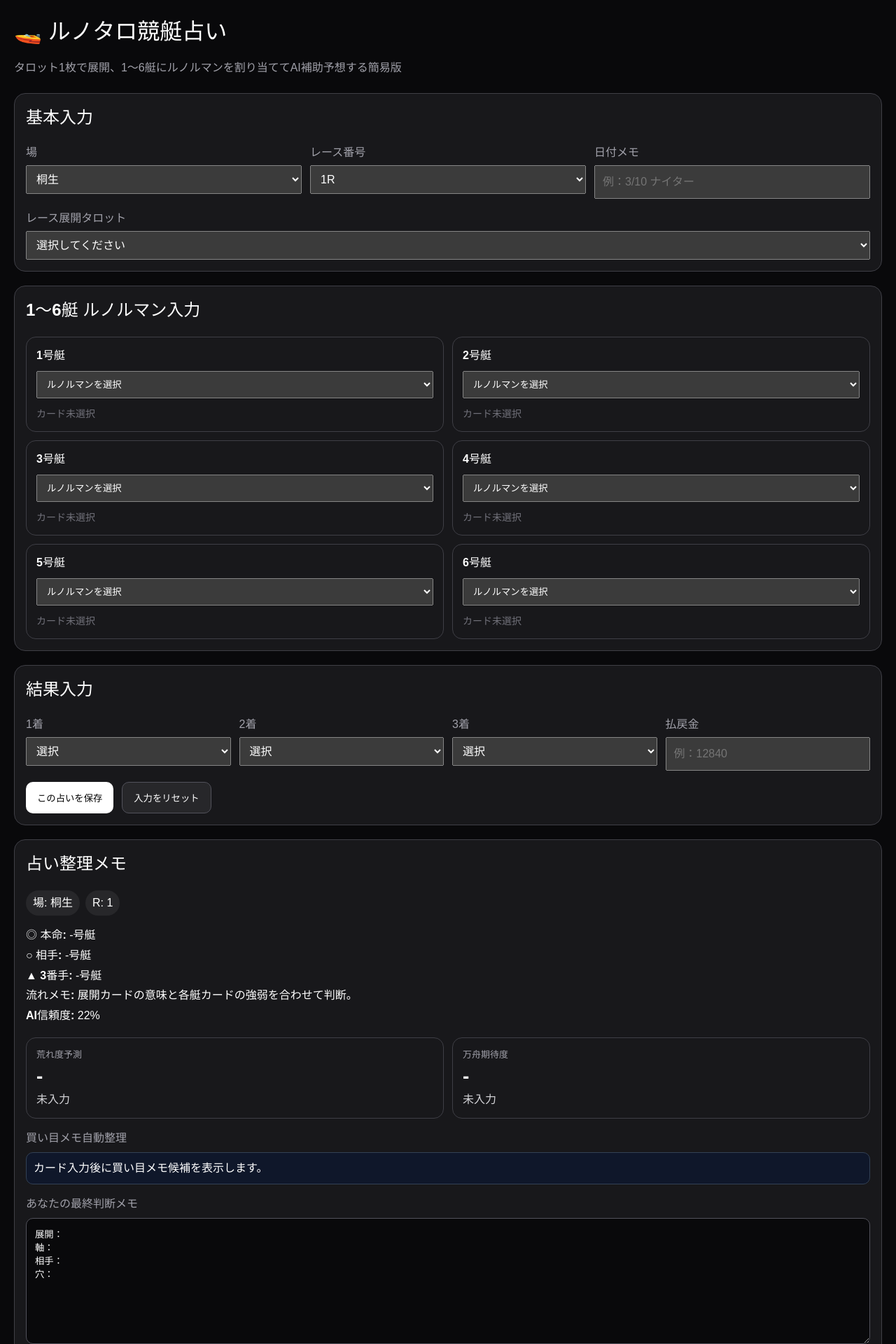
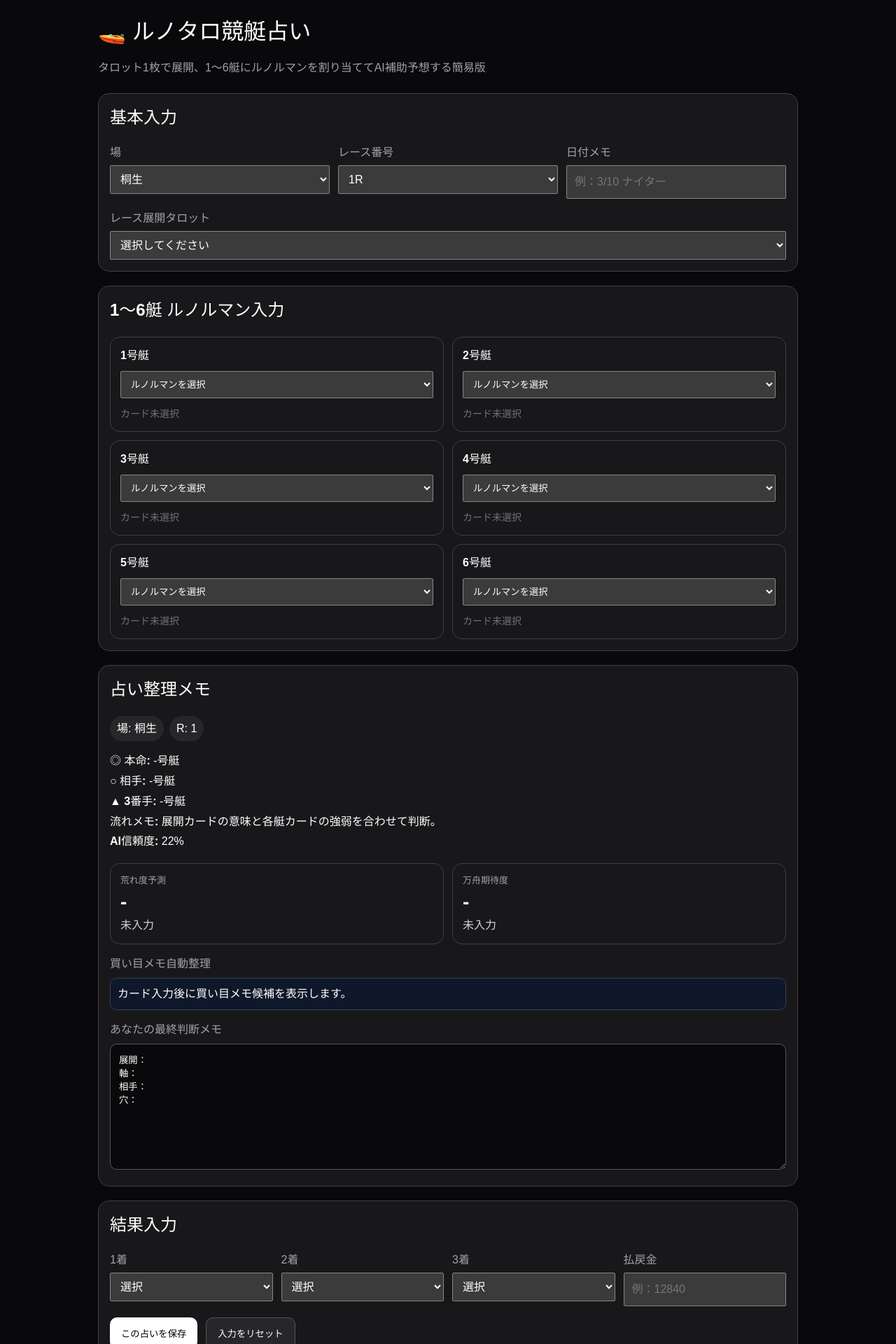
Before and after one commit to j1n77jp/runotaro-app, a React (Vite) app: page / in a window 1280 px wide. Shown: the part 20-1940 px from the top of the page at 70% size. Built offline with nearby package versions, Linux system fonts and the light colour scheme.

Commit message:
Update App.jsx

```diff
--- a/src/App.jsx
+++ b/src/App.jsx
@@ -145,14 +145,29 @@ export default function App() {
     >
       <div
         style={{
-          maxWidth: 1300,
+          maxWidth: 1000,
           margin: "0 auto",
           width: "100%",
           minWidth: 0,
         }}
       >
-        <h1 style={{ fontSize: 32, marginBottom: 8 }}>🚤 ルノタロ競艇占い</h1>
-        <p style={{ color: "#a1a1aa", marginBottom: 24 }}>
+        <h1
+          style={{
+            fontSize: 32,
+            marginBottom: 8,
+            textAlign: "left",
+          }}
+        >
+          🚤 ルノタロ競艇占い
+        </h1>
+
+        <p
+          style={{
+            color: "#a1a1aa",
+            marginBottom: 24,
+            textAlign: "left",
+          }}
+        >
           タロット1枚で展開、1〜6艇にルノルマンを割り当ててAI補助予想する簡易版
         </p>
 
@@ -161,17 +176,8 @@ export default function App() {
             display: "grid",
             gridTemplateColumns: "1fr",
             gap: 20,
-            alignItems: "start",
             width: "100%",
             minWidth: 0,
-          }}
-        >
-          <div
-            style={{
-              display: "grid",
-              gap: 20,
-              minWidth: 0,
-              width: "100%",
           }}
         >
           <BasicFormSection
@@ -193,25 +199,6 @@ export default function App() {
             updateBoatCard={updateBoatCard}
           />
 
-            <ResultSection
-              result={result}
-              payout={payout}
-              setPayout={setPayout}
-              updateResult={updateResult}
-              resultHasDuplicate={resultHasDuplicate}
-              saveCurrent={saveCurrent}
-              resetForm={resetForm}
-            />
-          </div>
-
-          <div
-            style={{
-              display: "grid",
-              gap: 20,
-              minWidth: 0,
-              width: "100%",
-            }}
-          >
           <MemoSection
             venue={venue}
             raceNo={raceNo}
@@ -225,6 +212,16 @@ export default function App() {
             setMemo={setMemo}
           />
 
+          <ResultSection
+            result={result}
+            payout={payout}
+            setPayout={setPayout}
+            updateResult={updateResult}
+            resultHasDuplicate={resultHasDuplicate}
+            saveCurrent={saveCurrent}
+            resetForm={resetForm}
+          />
+
           <StatsSection stats={stats} />
 
           <SavedListSection
@@ -235,6 +232,5 @@ export default function App() {
         </div>
       </div>
     </div>
-    </div>
   );
 }
```
Lines whose indentation alone changed are shown as unchanged.
